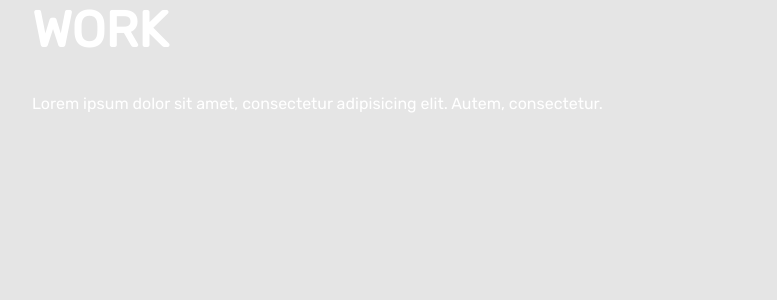
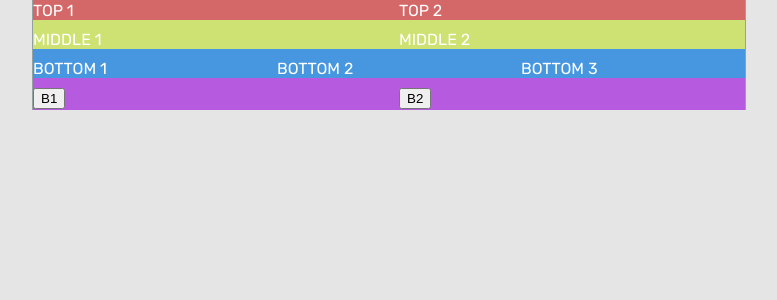
Before and after one commit to Evgeny-TechnoNinja/moment-weather, a Flask app: page / in a window 1280 px wide. Shown: the top 300 px of the page, without its empty margins (251-1028 px from the left). Run offline with Flask 2, Linux system fonts and the light colour scheme.

Commit message:
grid is ready, basic markup start for index

```diff
--- a/app/static/dist/css/main.css
+++ b/app/static/dist/css/main.css
@@ -243,14 +243,14 @@ input:focus,
 select:focus,
 textarea:focus {
   outline: none;
-  background-color: #C4C4C40A;
+  background-color: #c4c4c428;
   color: #FFFFFF;
   border-color: #E5E5E5; }
 
 input:disabled,
 select:disabled,
 textarea:disabled {
-  background-color: #C4C4C40A;
+  background-color: #c4c4c428;
   color: #FFFFFF;
   border-color: #E5E5E5; }
 
@@ -287,13 +287,32 @@ button:active,
   position: relative;
   overflow: hidden; }
 
+.content-wrap {
+  position: relative;
+  overflow: hidden; }
+
 .container {
-  max-width: 744px;
+  max-width: 100%;
   min-width: 320px;
   margin: 0 auto;
   padding: 0 15px; }
-
+  @media (min-width: 640px) {
+    .container {
+      max-width: 744px; } }
 .button:focus {
   outline: 0; }
 
+.weather {
+  background-color: #2F259DB2;
+  border: 1px solid #93a1a1; }
+  .weather__content-top {
+    background-color: #d46767; }
+  .weather__content-middle {
+    background-color: #cee274; }
+  .weather__content-bottom {
+    background-color: #4696e0; }
+
+.control-panel {
+  background-color: #b65be0; }
+
 /*# sourceMappingURL=main.css.map */
--- a/app/static/src/scss/components/_base.scss
+++ b/app/static/src/scss/components/_base.scss
@@ -179,11 +179,19 @@ button:active,
   overflow: hidden;
 }
 
+.content-wrap {
+  position: relative;
+  overflow: hidden;
+}
+
 .container {
-  max-width: 744px;
+  max-width: 100%;
   min-width: 320px;
   margin: 0 auto;
   padding: 0 15px;
+  @media (min-width: $md) {
+    max-width: 744px;
+  }
 }
 
 .button:focus {
--- /dev/null
+++ b/app/static/src/scss/components/_control.scss
@@ -0,0 +1,3 @@
+.control-panel {
+    background-color: rgb(182, 91, 224);
+}
--- /dev/null
+++ b/app/static/src/scss/components/_weather.scss
@@ -0,0 +1,13 @@
+.weather {
+    background-color: $swatch_0;
+    border: 1px solid $swatch_2;
+    &__content-top {
+        background-color: rgb(212, 103, 103);
+    }
+    &__content-middle {
+        background-color: rgb(206, 226, 116);
+    }
+    &__content-bottom {
+        background-color: rgb(70, 150, 224);
+    }
+}
--- a/app/static/src/scss/main.scss
+++ b/app/static/src/scss/main.scss
@@ -3,3 +3,5 @@
 @import "grid/grid";
 @import "width/width";
 @import "components/base";
+@import "components/weather";
+@import "components/control";
--- a/app/static/src/scss/vars/_variables.scss
+++ b/app/static/src/scss/vars/_variables.scss
@@ -11,6 +11,6 @@ $swatch_3: #939393;
 $swatch_4: #FFFFFF;
 $swatch_5: #FFDB4D;
 $swatch_6: #00AAD45C;
-$swatch_7: #C4C4C40A;
+$swatch_7: #c4c4c428;
 $swatch_8: #E5E5E5;
 $swatch_9: #d33682;
--- a/app/templates/_base.html
+++ b/app/templates/_base.html
@@ -2,6 +2,7 @@
 <html lang="en">
 <head>
     <meta charset="UTF-8">
+    <meta name="viewport" content="width=device-width, initial-scale=1">
     <link rel="stylesheet" href="{{ url_for('static', filename= 'dist/css/main.css') }}">
     <title>{{ title }}</title>
 </head>
--- a/app/templates/index.html
+++ b/app/templates/index.html
@@ -1,7 +1,40 @@
 {% extends '_base.html' %}
 {% block main %}
-<div class="container">
-    <h1>Work </h1>
-    <span>Lorem ipsum dolor sit amet, consectetur adipisicing elit. Autem, consectetur.</span>
+<div class="content-wrap">
+    <div class="container">
+        <div class="weather">
+            <div class="weather__content-top">
+                <div class="grid">
+                    <div class="grid__item width-1-2">TOP 1</div>
+                    <div class="grid__item width-1-2">TOP 2</div>
+                </div>
+            </div>
+            <div class="weather__content-middle">
+                <div class="grid">
+                    <div class="grid__item width-1-1 width-1-2-md">MIDDLE 1</div>
+                    <div class="grid__item width-1-1 width-1-2-md">MIDDLE 2</div>
+                </div>
+            </div>
+            <div class="weather__content-bottom">
+                <div class="grid">
+                    <div class="grid__item width-1-3">BOTTOM 1</div>
+                    <div class="grid__item width-1-3">BOTTOM 2</div>
+                    <div class="grid__item width-1-3">BOTTOM 3</div>
+                </div>
+            </div>
+            <div class="control-panel">
+                <div class="control-panel__box-button">
+                    <div class="grid">
+                        <div class="grid__item width-1-2">
+                            <button class="button">B1</button>
+                        </div>
+                        <div class="grid__item width-1-2">
+                            <button class="button">B2</button>
+                        </div>
+                    </div>
+                </div>
+            </div>
+        </div>
+    </div>
 </div>
 {% endblock %}
```
